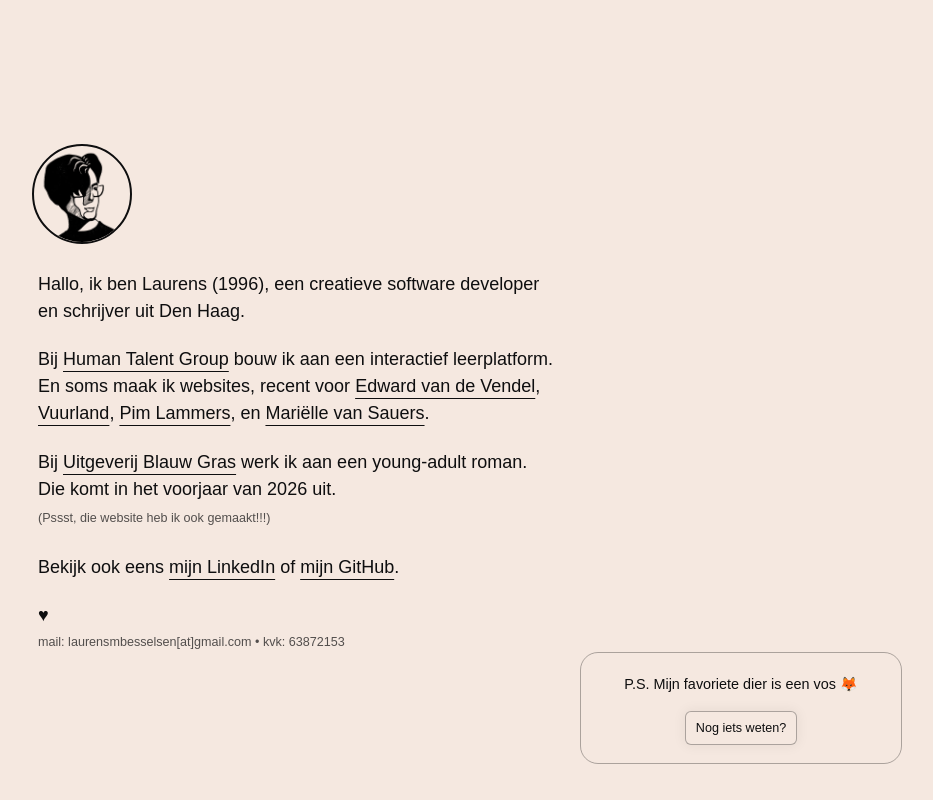
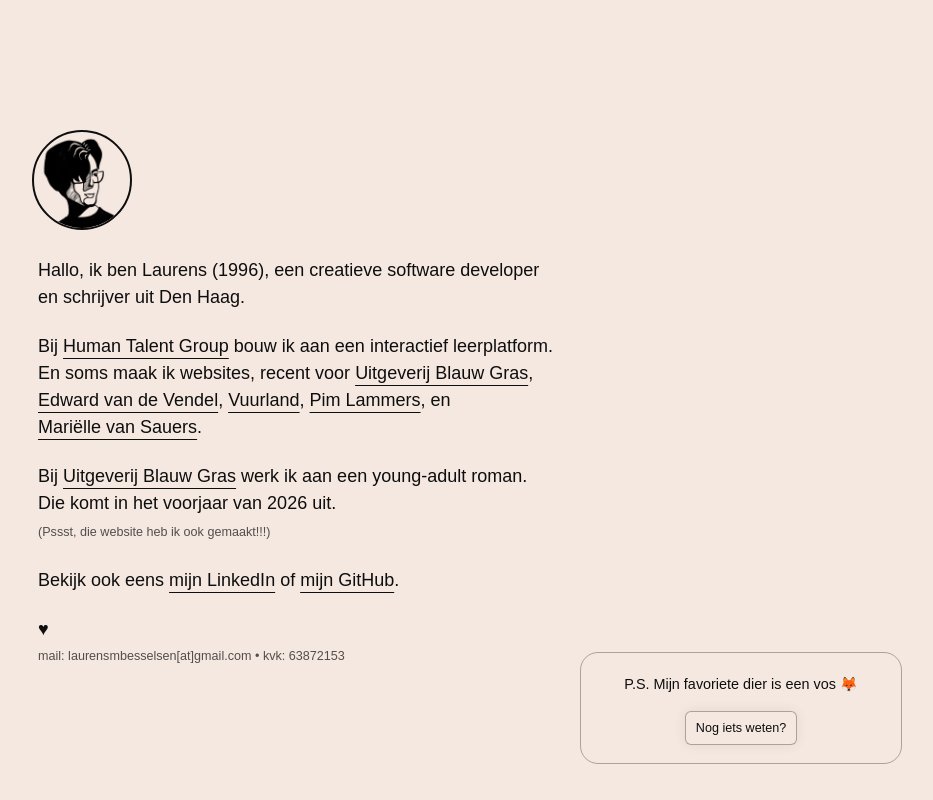
Before and after one commit to elembz/website, a plain HTML site: page public/index.html in a window 1280 px wide. Shown: the whole page, without its empty margins (342-1275 px from the left). Drawn offline with Linux system fonts and the light colour scheme; a web font is replaced by a local one.

Commit message:
Include Blauw Gras in portfolio

```diff
--- a/public/index.html
+++ b/public/index.html
@@ -31,6 +31,7 @@
         <p>
           Bij <a target="_blank" href="https://humantalentgroup.nl" referrerpolicy="noreferrer">Human Talent Group</a>
           bouw ik aan een interactief leerplatform. En soms maak ik websites, recent voor
+          <a target="_blank" title="Open de website van Edward in een nieuw tabblad" href="https://uitgeverijblauwgras.nl" referrerpolicy="noreferrer">Uitgeverij Blauw Gras</a>,
           <a target="_blank" title="Open de website van Edward in een nieuw tabblad" href="https://edwardvandevendel.nl" referrerpolicy="noreferrer">Edward van de Vendel</a>,
           <a target="_blank" title="Open de website van Pim in een nieuw tabblad" href="https://vuurland.nu" referrerpolicy="noreferrer">Vuurland</a>,
           <a target="_blank" title="Open de website van Vuurland in een nieuw tabblad" href="https://pimlammers.nl" referrerpolicy="noreferrer">Pim Lammers</a>, en
```
